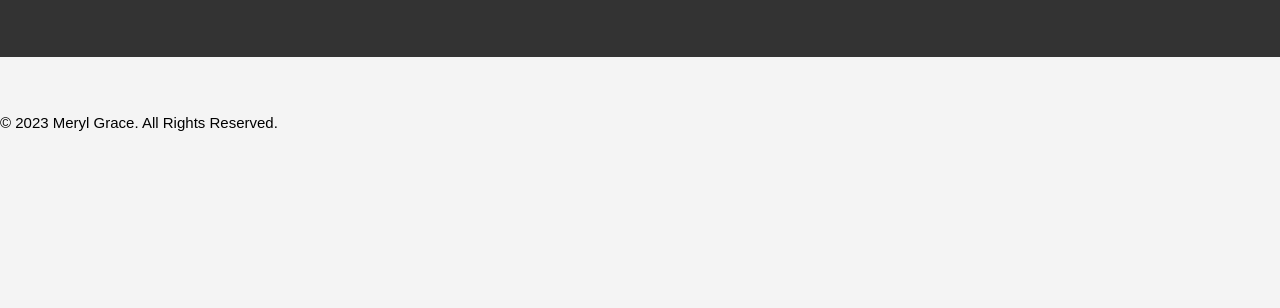
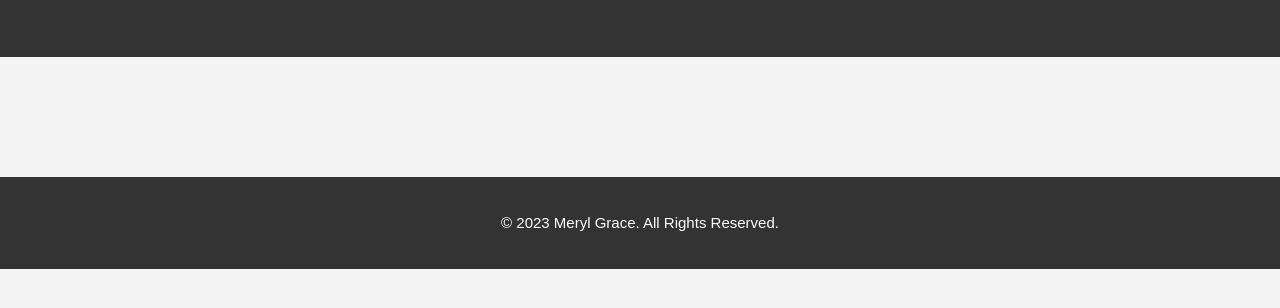
Before and after one commit to cliffamadeus/spa-jquery, a plain HTML site: page index.html in a window 1280 px wide. Shown: the part 174-482 px from the top of the page. Drawn offline with nearby package versions, Linux system fonts and the light colour scheme.

Commit message:
added the style for the section and footer

```diff
--- a/css/green.css
+++ b/css/green.css
@@ -28,3 +28,14 @@ header p {
     margin: 0;
     font-size: 1.2em;
 }
+
+section {
+    padding: 40px 0;
+}
+
+footer {
+    text-align: center;
+    padding: 20px 0;
+    background-color: #333;
+    color: #fff;
+}
```
